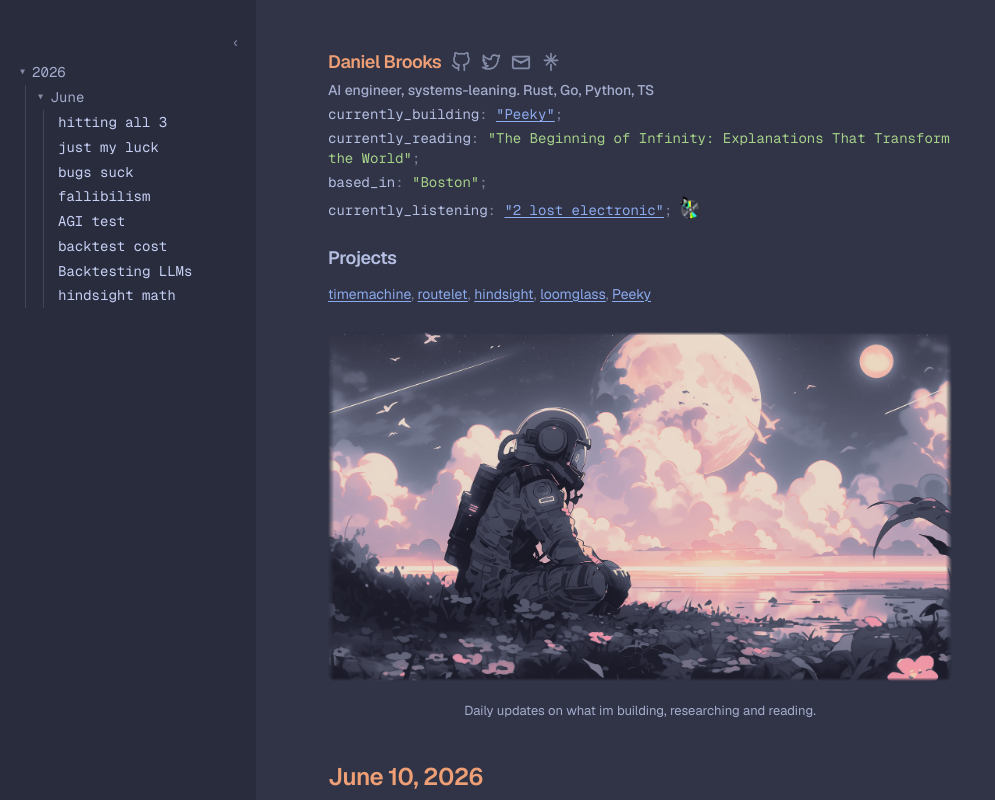
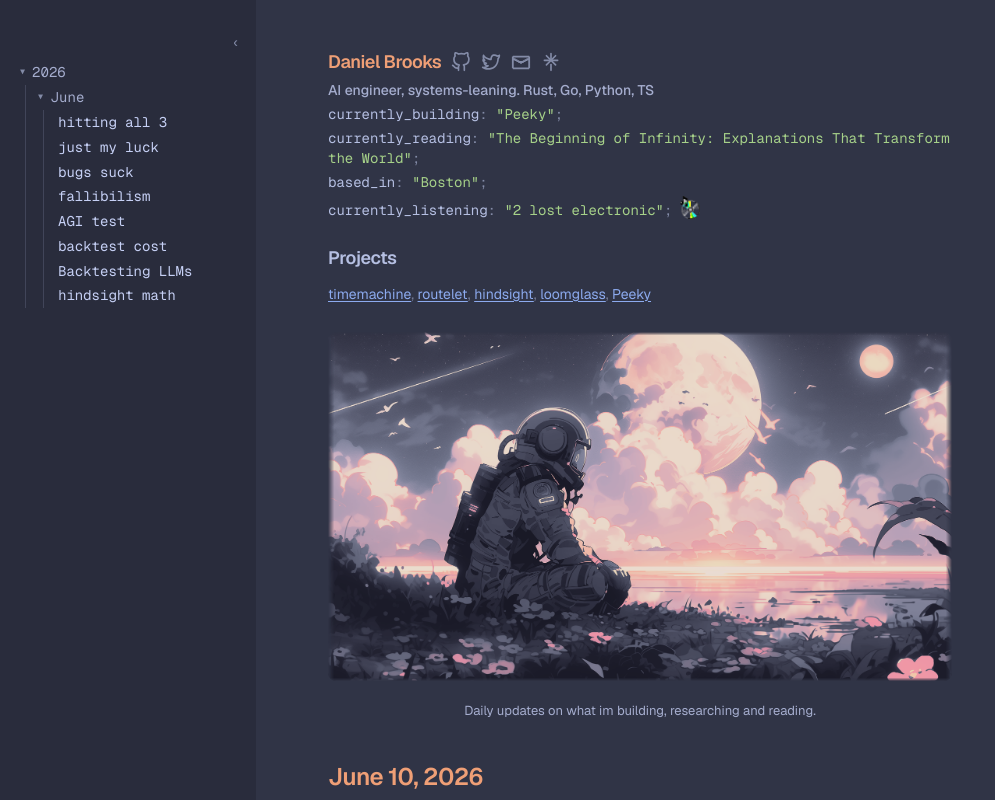
Before and after one commit to danielbusnz/danielbusnz, a Next.js app: page / in a window 1280 px wide. Shown: the top 800 px of the page, without its empty margins (0-995 px from the left). Built offline with nearby package versions, Linux system fonts and the light colour scheme.

Commit message:
unlink header values, match reading color

```diff
--- a/app/layout.tsx
+++ b/app/layout.tsx
@@ -148,14 +148,9 @@ export default function RootLayout({
                                 currently_building
                             </span>
                             <span style={punct}>: </span>
-                            <a
-                                href="https://github.com/danielbusnz-lgtm/Peeky"
-                                target="_blank"
-                                rel="noreferrer"
-                                style={{ color: "#8caaee" }}
-                            >
+                            <span style={{ color: "#a6d189" }}>
                                 &quot;Peeky&quot;
-                            </a>
+                            </span>
                             <span style={punct}>;</span>
                         </p>
                         <p className="mt-1 font-mono text-sm">
--- a/components/now-playing.tsx
+++ b/components/now-playing.tsx
@@ -23,14 +23,7 @@ export function NowPlaying() {
     <p className="mt-1 font-mono text-sm">
       <span style={{ color: "var(--ctp-subtext1)" }}>currently_listening</span>
       <span style={punct}>: </span>
-      <a
-        href="https://www.youtube.com/watch?v=7kh_r2uwZIw"
-        target="_blank"
-        rel="noreferrer"
-        style={{ color: "#8caaee" }}
-      >
-        &quot;2 lost electronic&quot;
-      </a>
+      <span style={{ color: "#a6d189" }}>&quot;2 lost electronic&quot;</span>
       <span style={punct}>;</span>
       <button
         type="button"
```
